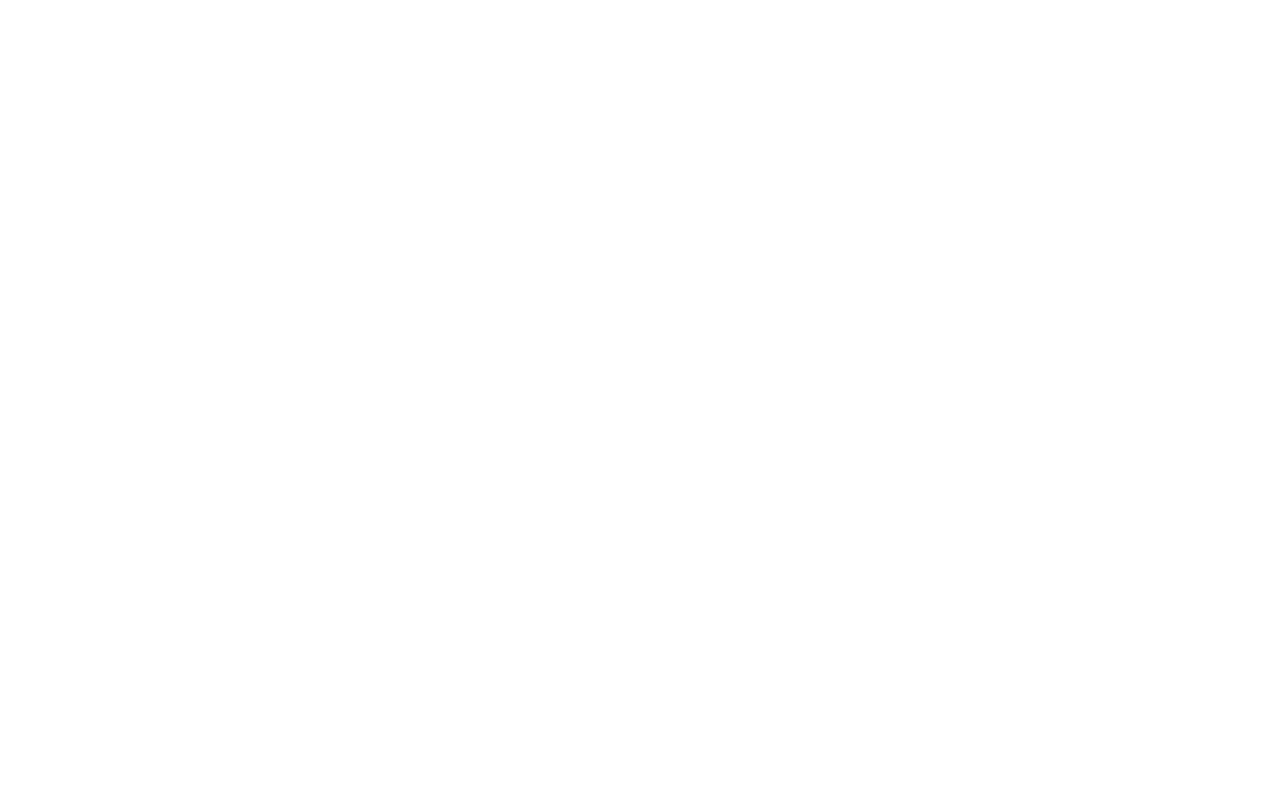
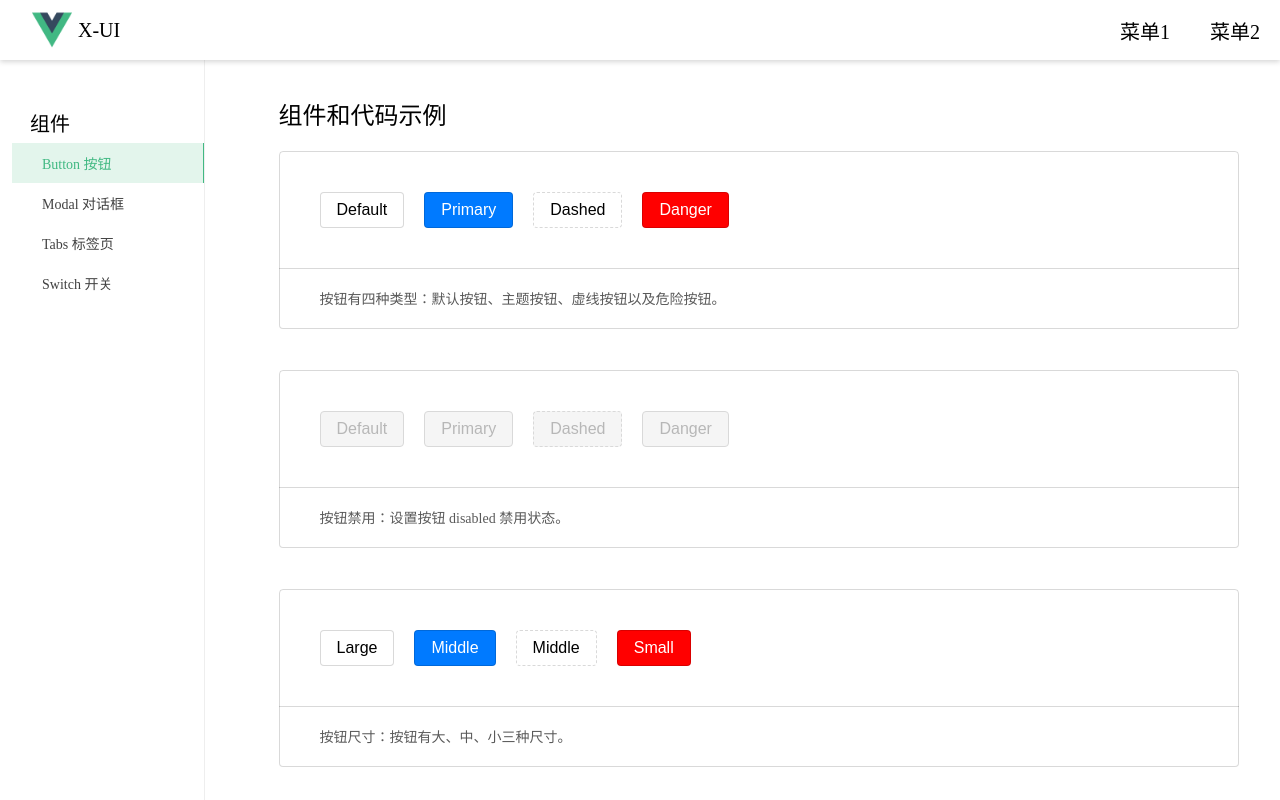
Before and after one commit to wuwenxing0912/vue3-ui, a Vue app: page /#/components/button in a window 1280 px wide. Before the commit this address had no page. Shown: the top 800 px of the page. Built offline with nearby package versions, Linux system fonts and the light colour scheme.

Commit message:
修改路由

```diff
--- a/src/views/Document.vue
+++ b/src/views/Document.vue
@@ -6,16 +6,16 @@
         <h2>组件</h2>
         <ol>
           <li>
-            <router-link to="/document/switch">Switch 开关</router-link>
+            <router-link to="/components/button">Button 按钮</router-link>
           </li>
           <li>
-            <router-link to="/document/button">Button 按钮</router-link>
+            <router-link to="/components/modal">Modal 对话框</router-link>
           </li>
           <li>
-            <router-link to="/document/modal">Modal 对话框</router-link>
+            <router-link to="/components/tabs">Tabs 标签页</router-link>
           </li>
           <li>
-            <router-link to="/document/tabs">Tabs 标签页</router-link>
+            <router-link to="/components/switch">Switch 开关</router-link>
           </li>
         </ol>
       </aside>
```
Also changed, not shown: src/router.ts (+7 -6 lines).
